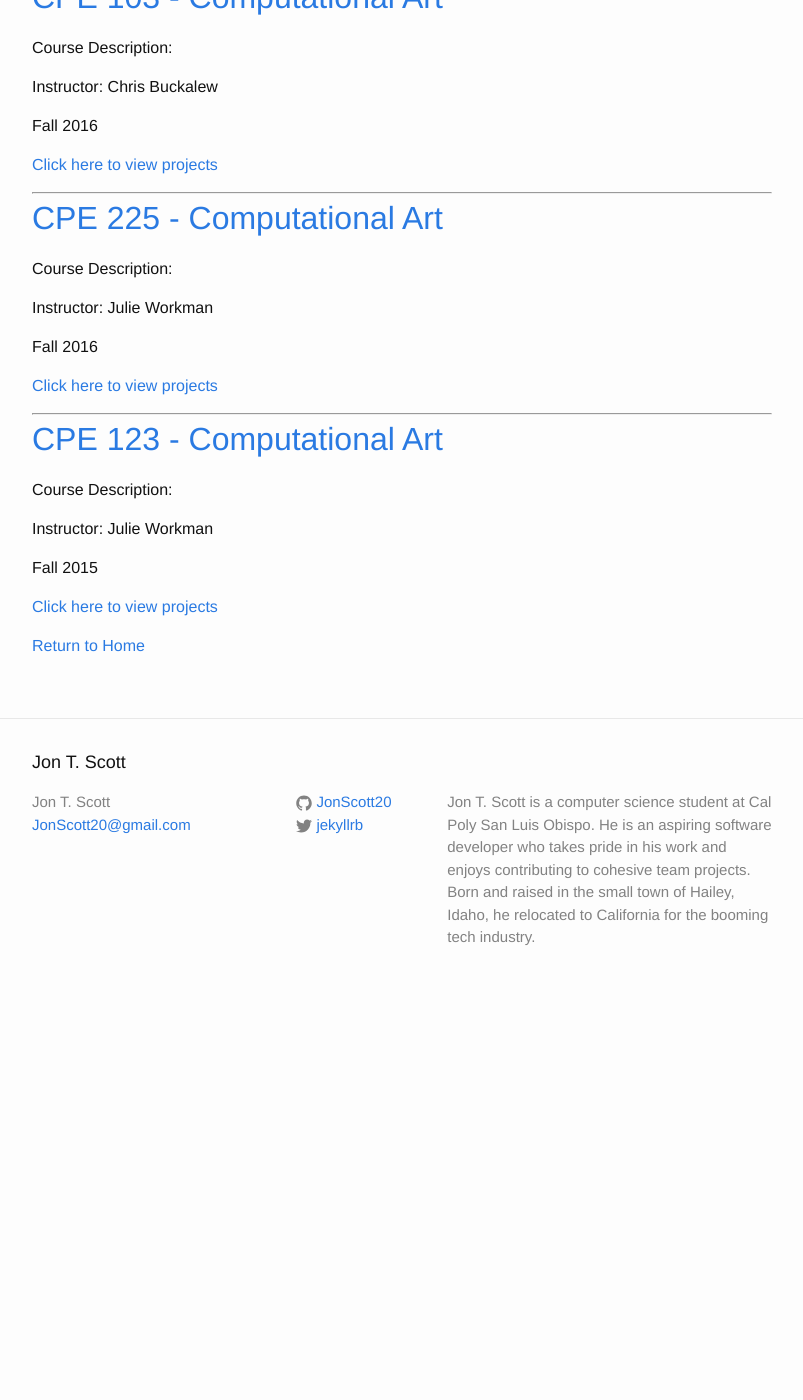
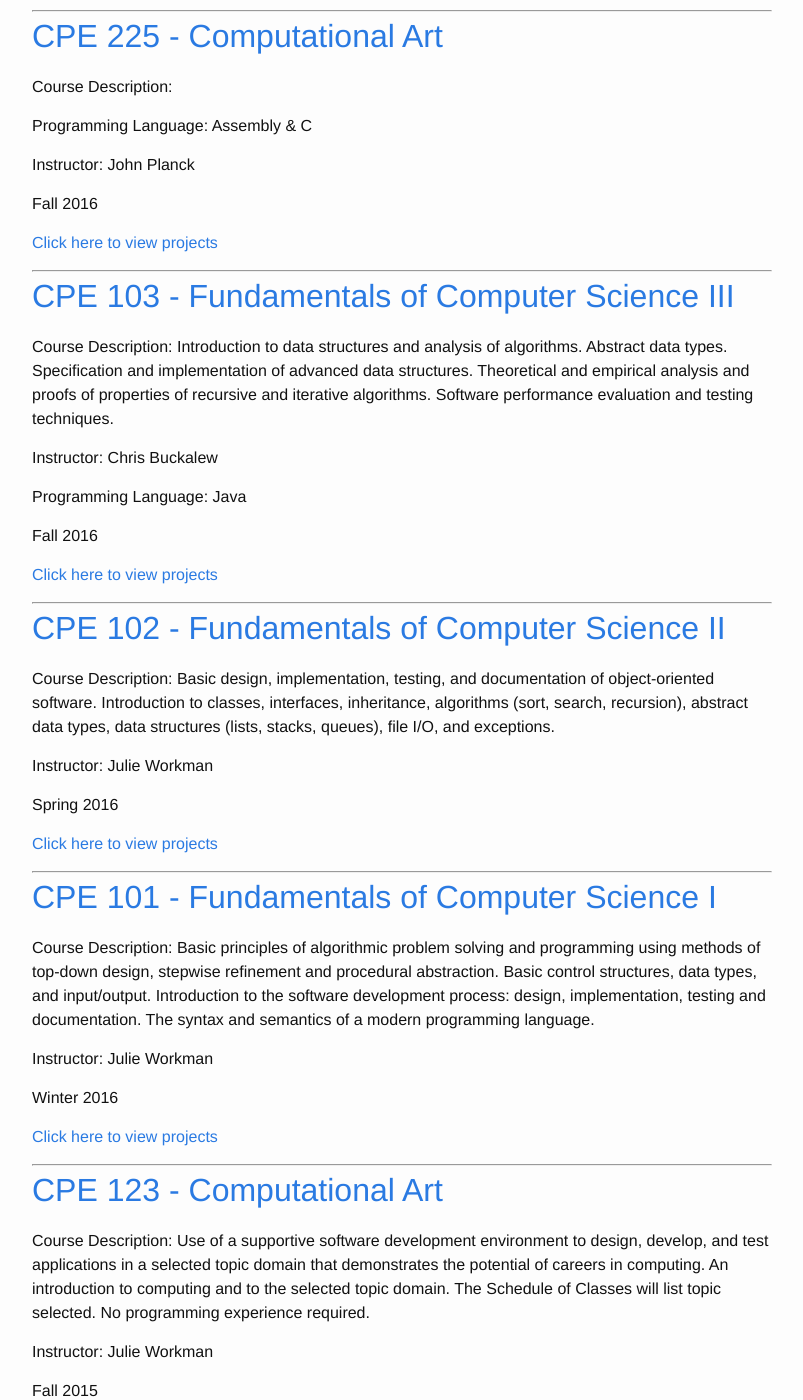
Before and after one commit to JonScott20/JonScott20.github.io, a Jekyll site: the page built from coursework.md, in a window 1280 px wide and 1400 px high, scrolled down 793 px. Shown: the whole window, without its empty margins (238-1041 px from the left). Built offline with Jekyll 4.4.1, drawn with Linux system fonts in a browser that asks for light colours; before the commit the page ends 1802 px from its top, so only the background shows below that; some of the changed text lies outside the part shown.

Commit message:
Update coursework.md

```diff
--- a/coursework.md
+++ b/coursework.md
@@ -17,6 +17,8 @@ Project specifications are also availabe upon request.
 
 Course Description: C programming language from a system programming perspective. Standard C language including operators, I/O functions, and data types in the context of system functions. Unix commands, shell scripting, file system, editors.
 
+Programming Language: C
+
 Instructor: Kurt Mammen
 
 Winter 2017
@@ -25,12 +27,29 @@ Winter 2017
 
 --------
 
-[CPE 103 - Computational Art](https://jonscott20.github.io/cpe103)
+[CPE 225 - Computational Art](https://jonscott20.github.io/cpe225)
 ------------------------------
 
 Course Description:
 
+Programming Language: Assembly & C
+
+Instructor: John Planck
+
+Fall 2016
+
+[Click here to view projects](https://jonscott20.github.io/cpe225)
+
+-------
+
+[CPE 103 - Fundamentals of Computer Science III](https://jonscott20.github.io/cpe103)
+------------------------------
+
+Course Description: Introduction to data structures and analysis of algorithms. Abstract data types. Specification and implementation of advanced data structures. Theoretical and empirical analysis and proofs of properties of recursive and iterative algorithms. Software performance evaluation and testing techniques.
+
 Instructor: Chris Buckalew
+
+Programming Language: Java
 
 Fall 2016
 
@@ -38,23 +57,36 @@ Fall 2016
 
 -------
 
-[CPE 225 - Computational Art](https://jonscott20.github.io/cpe225)
+[CPE 102 - Fundamentals of Computer Science II](https://jonscott20.github.io/cpe102)
 ------------------------------
 
-Course Description:
+Course Description: Basic design, implementation, testing, and documentation of object-oriented software. Introduction to classes, interfaces, inheritance, algorithms (sort, search, recursion), abstract data types, data structures (lists, stacks, queues), file I/O, and exceptions.
 
 Instructor: Julie Workman
 
-Fall 2016
+Spring 2016
 
-[Click here to view projects](https://jonscott20.github.io/cpe225)
+[Click here to view projects](https://jonscott20.github.io/cpe102)
+
+-------
+
+[CPE 101 - Fundamentals of Computer Science I](https://jonscott20.github.io/cpe101)
+------------------------------
+
+Course Description: Basic principles of algorithmic problem solving and programming using methods of top-down design, stepwise refinement and procedural abstraction. Basic control structures, data types, and input/output. Introduction to the software development process: design, implementation, testing and documentation. The syntax and semantics of a modern programming language.
+
+Instructor: Julie Workman
+
+Winter 2016
+
+[Click here to view projects](https://jonscott20.github.io/cpe101)
 
 -------
 
 [CPE 123 - Computational Art](https://jonscott20.github.io/cpe123)
 ------------------------------
 
-Course Description:
+Course Description: Use of a supportive software development environment to design, develop, and test applications in a selected topic domain that demonstrates the potential of careers in computing. An introduction to computing and to the selected topic domain. The Schedule of Classes will list topic selected. No programming experience required.
 
 Instructor: Julie Workman
 
```
